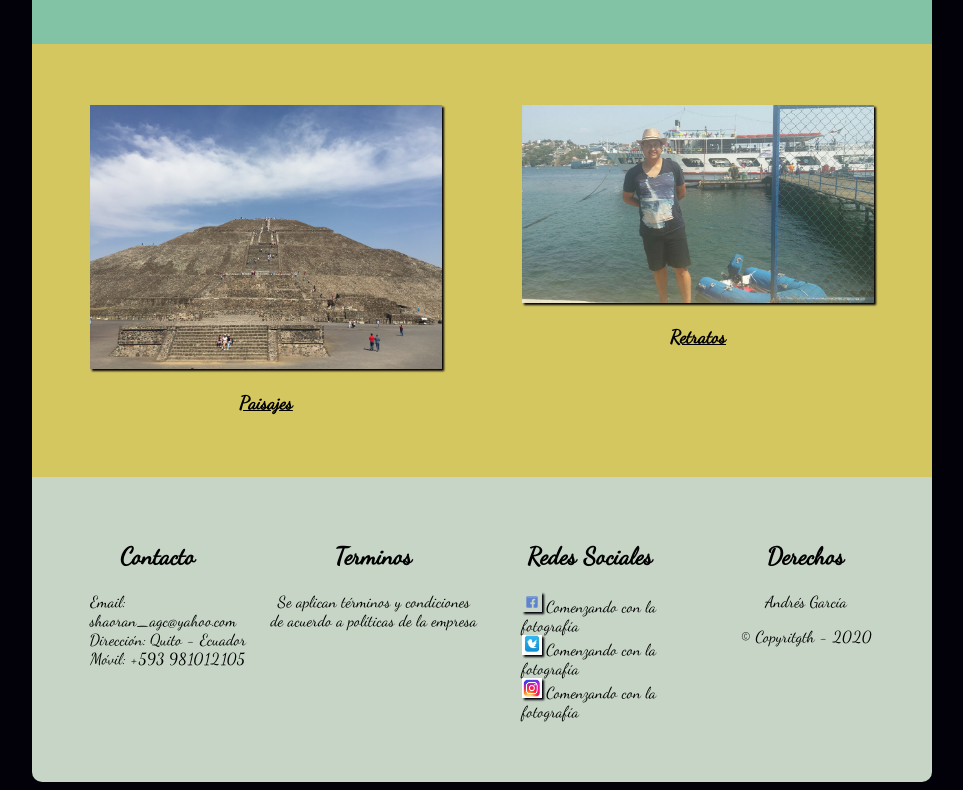
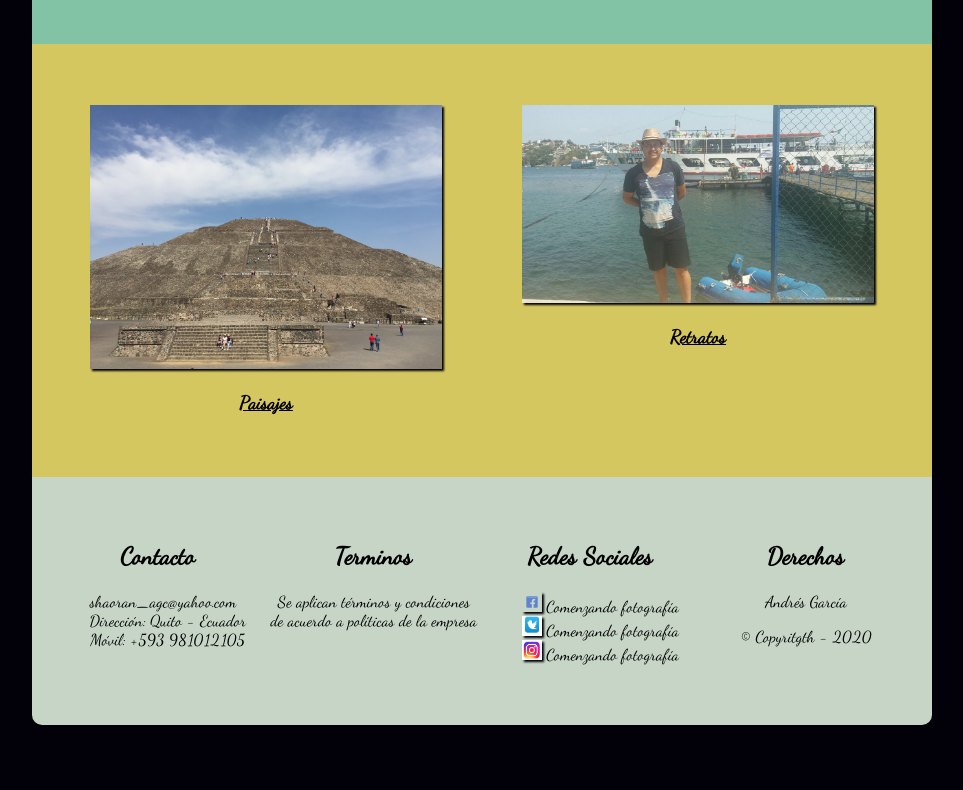
Before and after one commit to AndresGarcia1982/WebFotorgrafia, a plain HTML site: page index.html in a window 1280 px wide. Shown: the part 715-1505 px from the top of the page, without its empty margins (158-1121 px from the left). After the commit the page ends 1448 px from the top, so only its background shows below. Drawn offline with Linux system fonts and the light colour scheme.

Commit message:
final Footer

```diff
--- a/index.html
+++ b/index.html
@@ -45,7 +45,7 @@
         <div class="contacto">
           <h2>Contacto</h2>
           <ul>
-            <li>Email: shaoran_agc@yahoo.com</li>
+            <li>shaoran_agc@yahoo.com</li>
             <li>Dirección: Quito - Ecuador</li>
             <li>Móvil: +593 981012105</li>
           </ul>
@@ -58,9 +58,9 @@
         <div class="redesSociales">
           <h2>Redes Sociales</h2>
           <ul>
-            <li><img src="imagenes/logoFacebook.png" alt="Facebook" title="Logo Facebook"> Comenzando con la fotografía </li>
-            <li><img src="imagenes/logoTwitter.jpg" alt="Twitter" title="Logo Twitter"> Comenzando con la fotografía </li>
-            <li><img src="imagenes/logoInstagram.jpg" alt="Instagram" title="Logo Instagram"> Comenzando con la fotografía </li>
+            <li><img src="imagenes/logoFacebook.png" alt="Facebook" title="Logo Facebook"> Comenzando fotografía </li>
+            <li><img src="imagenes/logoTwitter.jpg" alt="Twitter" title="Logo Twitter"> Comenzando fotografía </li>
+            <li><img src="imagenes/logoInstagram.jpg" alt="Instagram" title="Logo Instagram"> Comenzando fotografía </li>
           </ul>
         </div>
         <div class="derechos">
```
